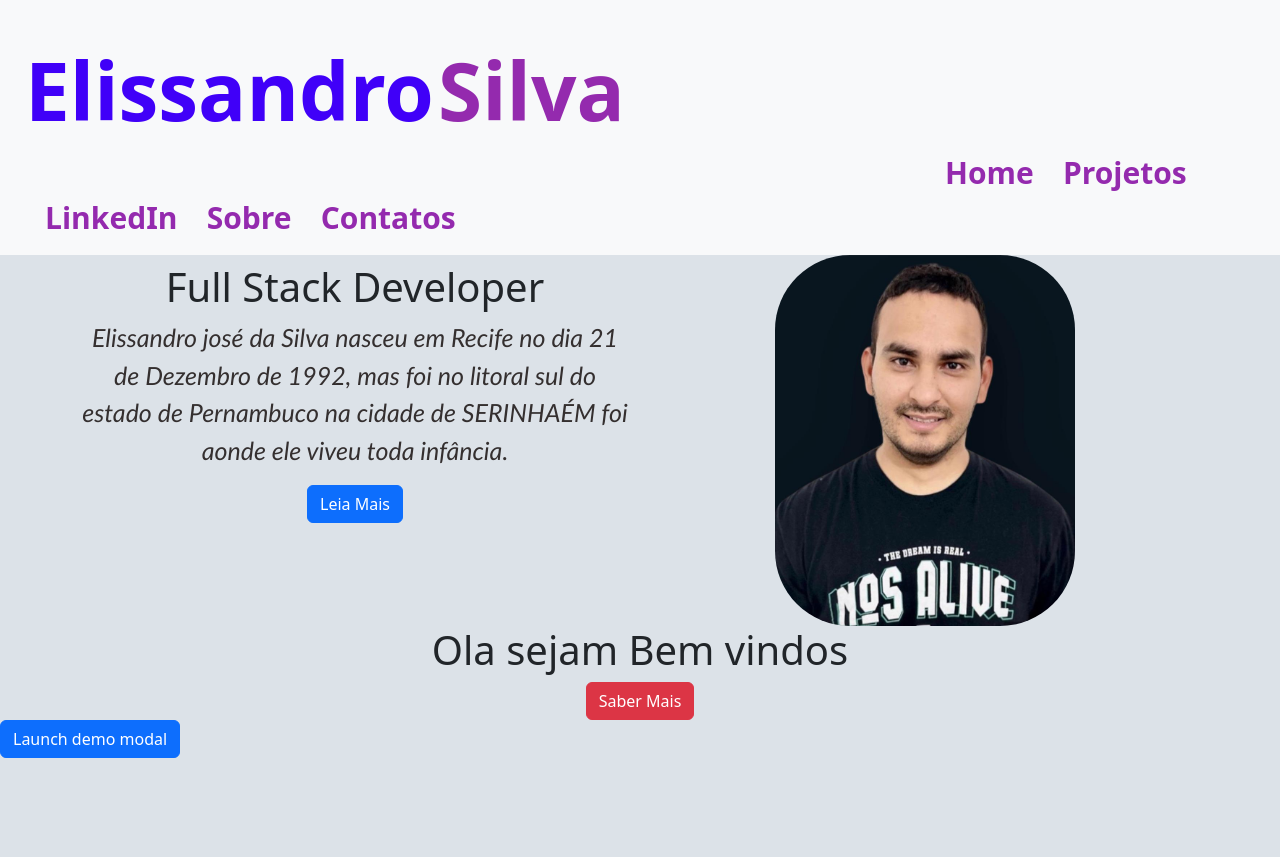
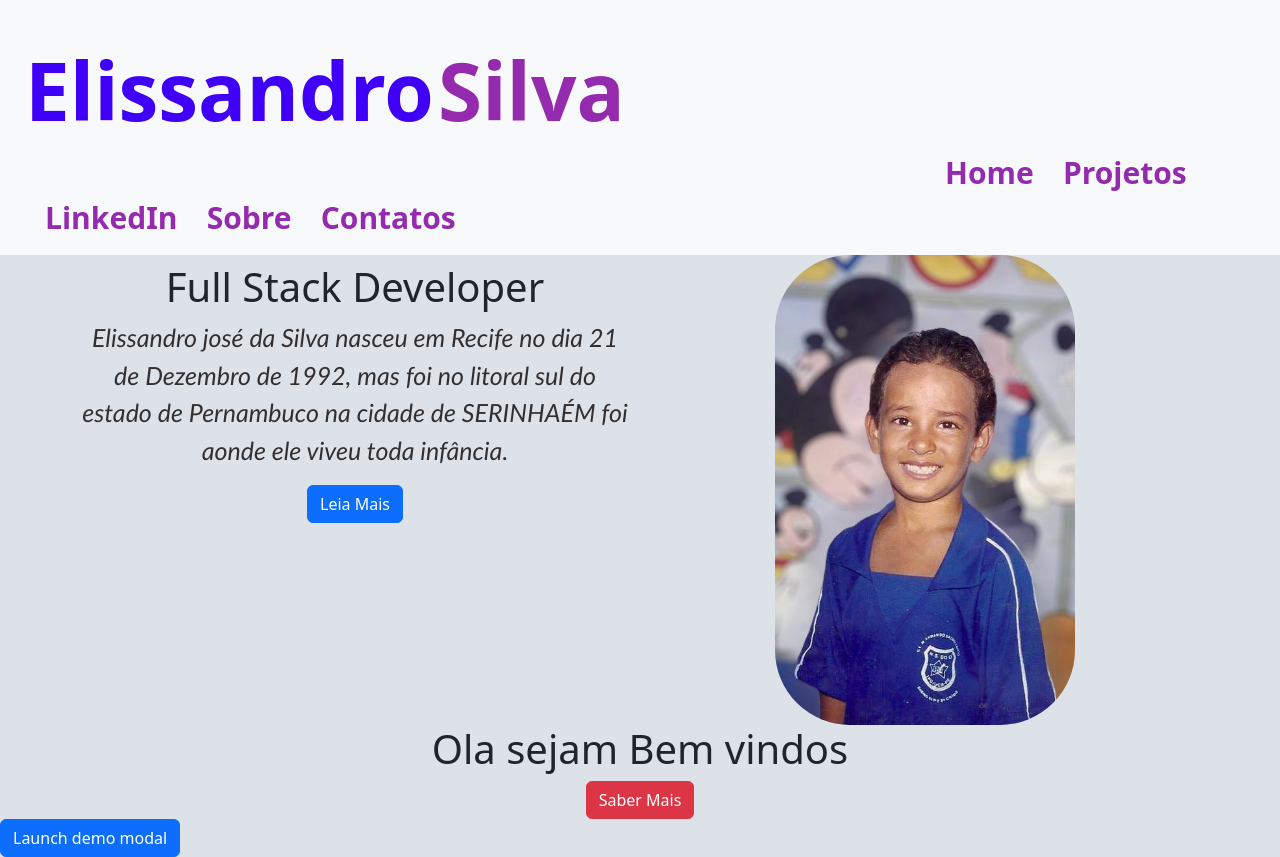
Before and after one commit to elissil/Portifolio, a plain HTML site: page index.html in a window 1280 px wide. Before the commit the page ends 800 px from the top, so only its background shows below. Drawn offline with nearby package versions, Linux system fonts and the light colour scheme.

Commit message:
Alteração  immage1

```diff
--- a/index.html
+++ b/index.html
@@ -64,7 +64,7 @@
 
           <div class="col">
             <div class="img">
-              <img src="./image/Elissandro.jpg" alt="Elissandro" />
+              <img src="./image/Sandrinho.jpg" alt="Elissandro" />
             </div>
           </div>
         </div>
```
